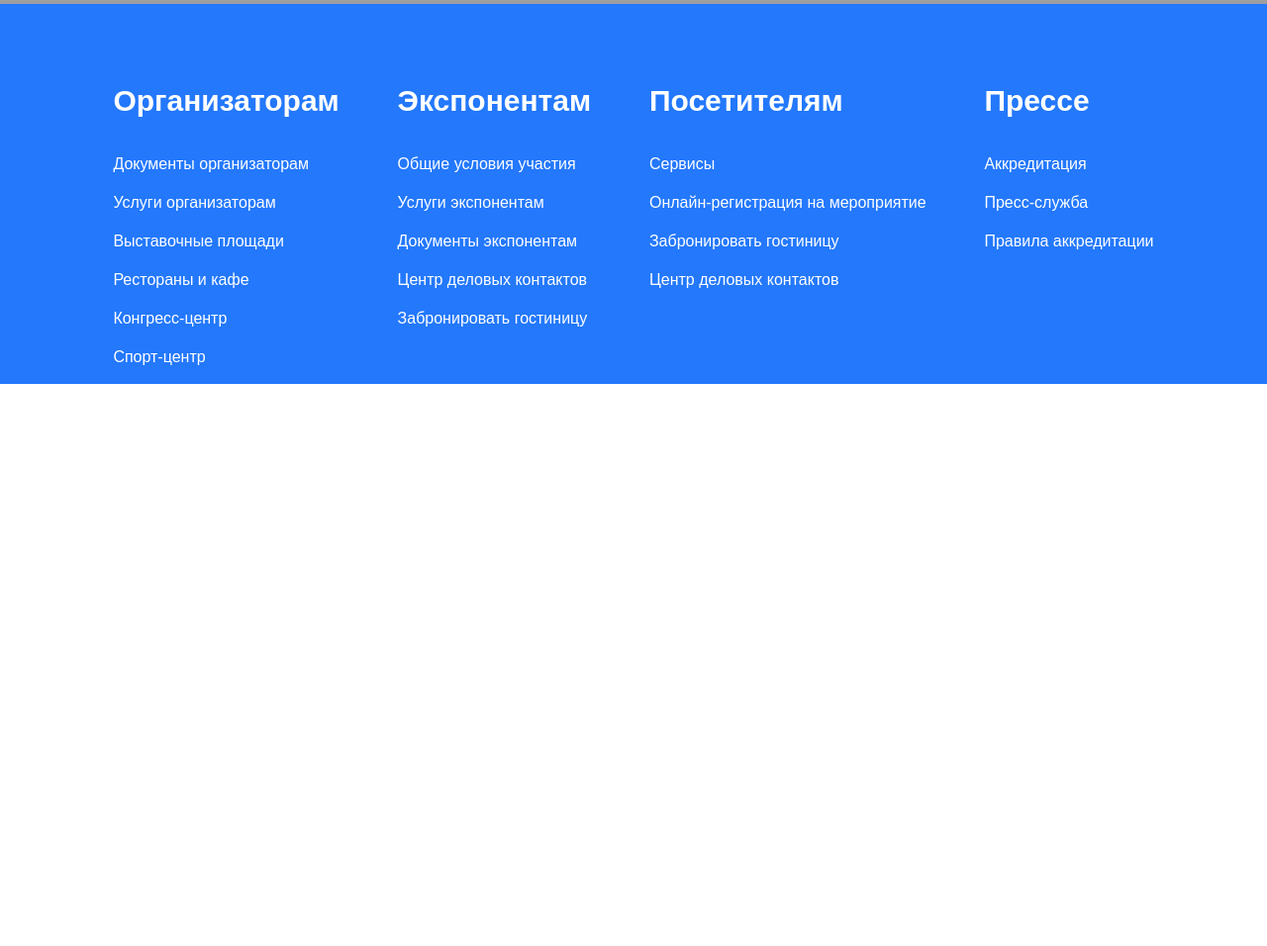
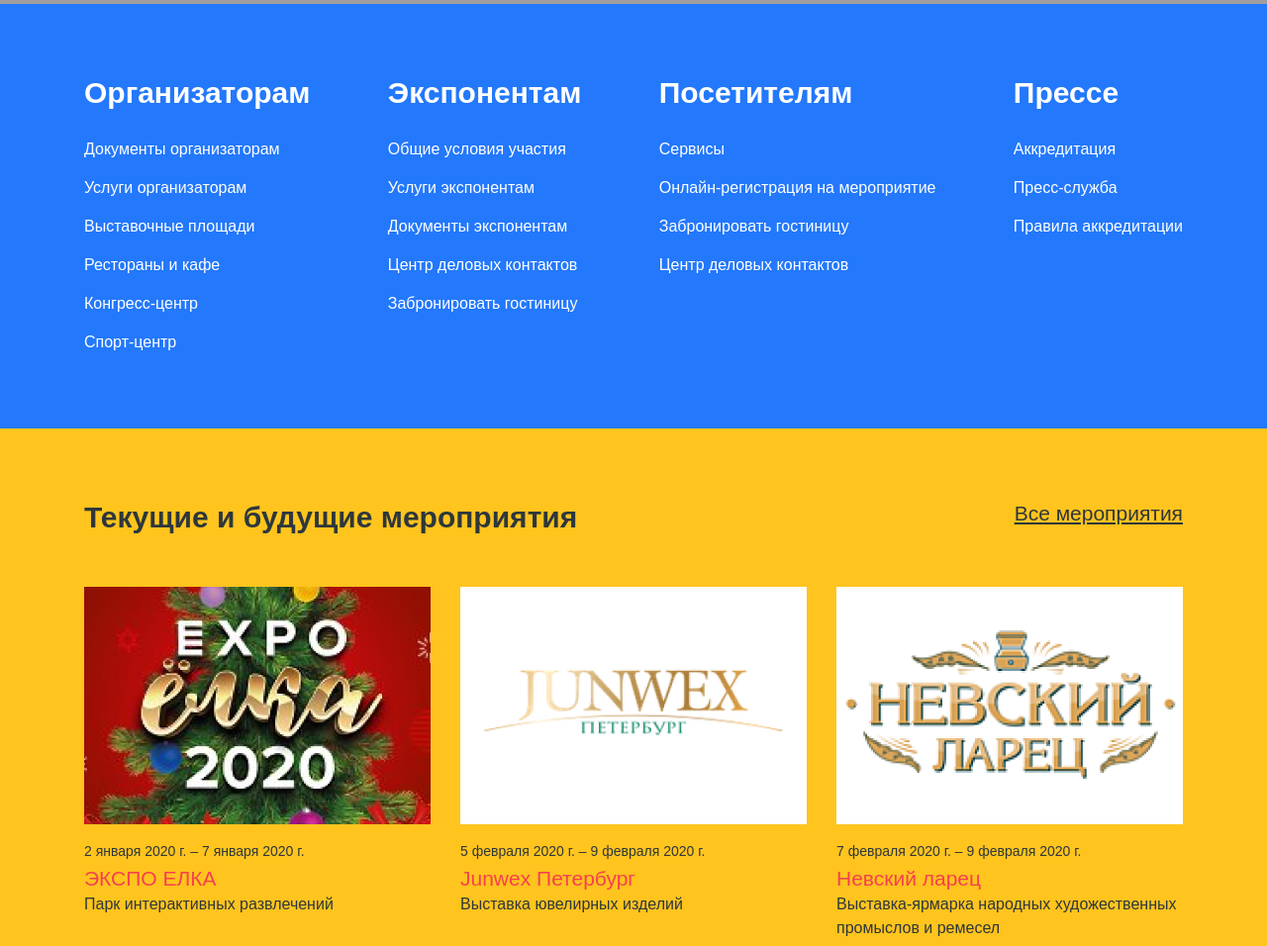
Before and after one commit to DaniilZelianovskiy/helloworld, a plain HTML site: page index.html in a window 1280 px wide. Shown: the part 796-1752 px from the top of the page at 99% size. Before the commit the page ends 1184 px from the top, so only its background shows below. Drawn offline with Linux system fonts and the light colour scheme; grey boxes are pictures that could not be loaded.

Commit message:
create events block

```diff
--- a/css/main.css
+++ b/css/main.css
@@ -96,6 +96,34 @@ flex-direction: column;
     margin-bottom: 35px;
 }
 
+.arrow1-1 {
+    position: absolute;
+    border-top: 1px solid #FFFFFF;
+    width:6px;
+    margin-left: 10px;
+    transform:rotate(45deg);
+    left: 212px;
+    top: 474px;
+}
+
+.arrow1 {
+    position: absolute;
+    border-top: 1px solid #FFFFFF;
+    width:16px;
+    left: 212px;
+    top: 477px;
+}
+
+.arrow1-2 {
+    position: absolute;
+    border-top: 1px solid #FFFFFF;
+    width:6px;
+    margin-left: 10px;
+    transform:rotate(-45deg);
+    left: 212px;
+    top: 480px;
+}
+
 .blue {
     background: #2378FC;
 }
@@ -124,18 +152,69 @@ flex-direction: column;
 
 .blue-block {
     display: flex;
-    justify-content: space-around;
-}
-
-.blue-margin {
-margin-top: 75px;
+    justify-content: space-between;
 }
 
 .font-size-xl {
     font-size: 30px;
+    line-height: 30px;
+}
+
+.blue-heading {
+    margin-top: 75px;
     margin-bottom: 30px;
 }
 
-.margin-blue {
+.margin-blue li:not(:last-child) {
     margin-bottom: 15px;
 }
+
+.margin-blue {
+    padding-bottom: 75px;
+}
+
+.section-yellow {
+    height: 984px;
+}
+
+.font-size-sl {
+    font-size: 21px;
+    line-height: 21px;
+}
+
+.section2-top {
+    display: flex;
+    justify-content: space-between;
+    padding-top: 75px;
+    color:#2E373B;
+}
+
+.section2-top a {
+    text-decoration: underline;
+}
+
+.section2-bottom {
+    display: flex;
+    flex-wrap: wrap;
+    justify-content: space-between;
+    margin-top: 55px;
+    color:#2E373B;
+}
+
+.section2-bottom img {
+    padding-bottom: 20px;
+}
+
+.red-color {
+    color:#F6404F;
+    padding-bottom: 10px;
+    padding-top: 10px;
+}
+
+.yellow-box {
+    margin-bottom: 40px;
+}
+
+.margin-box-yellow {
+    padding-bottom: 10px;
+}
--- a/index.html
+++ b/index.html
@@ -33,6 +33,9 @@
             конгрессно-выставочный центр Санкт-Петербур
           </p>
           <a href="/" class="font-size-sm">О комплексе</a>
+          <span class="arrow1-1"></span>
+          <span class="arrow1 logo-arrow"></span>
+          <span class="arrow1-2"></span>
       </div>
       <div class="right">
         <article class="blue palet">
@@ -44,14 +47,14 @@
         </article>
         <article class="turquoise palet">
           <h3 class="palet-title">
-          <span class="text-palet-2">Как добраться</span>
+          <span>Как добраться</span>
           <span>до Экспофорума</span>
           </h3>
           <a href="/" class="font-size-sm link-block">Подробнее</a>
         </article>
         <article class="yellow palet">
           <h3 class="palet-title">
-          <span class="text-palet-2">Онлайн-заявка</span>
+          <span>Онлайн-заявка</span>
           <span>на организацию</span>
           <span>мероприятия</span>
           </h3>
@@ -59,7 +62,7 @@
         </article>
         <article class="red palet">
           <h3 class="palet-title">
-          <span class="text-palet">План</span>
+          <span>План</span>
           <span>и инфраструктура</span>
           <span>комплекса</span>
           </h3>
@@ -69,37 +72,94 @@
   </header>
   <main>
     <section class="blue">
-        <div class="container blue-block">
-        <article class="blue-margin">
-          <h2 class="font-size-xl">Организаторам</h2>
-          <p class="margin-blue">Документы организаторам</p>
-          <p class="margin-blue">Услуги организаторам</p>
-          <p class="margin-blue">Выставочные площади</p>
-          <p class="margin-blue">Рестораны и кафе</p>
-          <p class="margin-blue">Конгресс-центр</p>
-          <p class="margin-blue">Спорт-центр</p>
+      <div class="container">
+        <nav class="blue-block">
+          <ul>
+            <li><h2 class="font-size-xl blue-heading">Организаторам</h2></li>
+              <ul class="margin-blue">
+                <li><a href="/">Документы организаторам</a></li>
+                <li><a href="/">Услуги организаторам</a></li>
+                <li><a href="/">Выставочные площади</a></li>
+                <li><a href="/">Рестораны и кафе</a></li>
+                <li><a href="/">Конгресс-центр</a></li>
+                <li><a href="/">Спорт-центр</a></li>
+              </ul>
+          </ul>
+          <ul>
+            <li><h2 class="font-size-xl blue-heading">Экспонентам</h2></li>
+              <ul class="margin-blue">
+                <li><a href="/">Общие условия участия</a></li>
+                <li><a href="/">Услуги экспонентам</a></li>
+                <li><a href="/">Документы экспонентам</a></li>
+                <li><a href="/">Центр деловых контактов</a></li>
+                <li><a href="/">Забронировать гостиницу</a></li>
+              </ul>
+          </ul>
+          <ul>
+            <li><h2 class="font-size-xl blue-heading">Посетителям</h2></li>
+              <ul class="margin-blue">
+                <li><a href="/">Сервисы</a></li>
+                <li><a href="/">Онлайн-регистрация на мероприятие</a></li>
+                <li><a href="/">Забронировать гостиницу</a></li>
+                <li><a href="/">Центр деловых контактов</a></li>
+              </ul>
+          </ul>
+          <ul>
+            <li><h2 class="font-size-xl blue-heading">Прессе</h2></li>
+              <ul class="margin-blue">
+                <li><a href="/">Аккредитация</a></li>
+                <li><a href="/">Пресс-служба</a></li>
+                <li><a href="/">Правила аккредитации</a></li>
+              </ul>
+          </ul>
+        </nav>
+      </div>
+    </section>
+    <section class="yellow section-yellow">
+      <div class="container">
+        <div class="section2-top">
+          <h2 class="font-size-xl">Текущие и будущие мероприятия</h2>
+          <a href="/" class="font-size-sl ">Все мероприятия</a>
+        </div>
+        <div class="section2-bottom">
+          <article class="yellow-box">
+            <img src="./img/expoelka.png">
+            <p class="font-size-sm margin-box-yellow">2 января 2020 г. – 7 января 2020 г.</p>
+            <a href="/" class="red-color font-size-sl">ЭКСПО ЕЛКА</a>
+            <p>Парк интерактивных развлечений</p>
           </article>
-        <article class="blue-margin">
-          <h2 class="font-size-xl">Экспонентам</h2>
-          <p class="margin-blue">Общие условия участия</p>
-          <p class="margin-blue">Услуги экспонентам</p>
-          <p class="margin-blue">Документы экспонентам</p>
-          <p class="margin-blue">Центр деловых контактов</p>
-          <p class="margin-blue">Забронировать гостиницу</p>
+          <article>
+            <img src="./img/junwex.png">
+            <p class="font-size-sm margin-box-yellow">5 февраля 2020 г. – 9 февраля 2020 г.</p>
+            <a href="/" class="red-color font-size-sl">Junwex Петербург</a>
+            <p>Выставка ювелирных изделий</p>
           </article>
-        <article class="blue-margin">
-          <h2 class="font-size-xl">Посетителям</h2>
-          <p class="margin-blue">Сервисы</p>
-          <p class="margin-blue">Онлайн-регистрация на мероприятие</p>
-          <p class="margin-blue">Забронировать гостиницу</p>
-          <p class="margin-blue">Центр деловых контактов</p>
+          <article>
+            <img src="./img/nevsk.png">
+            <p class="font-size-sm margin-box-yellow">7 февраля 2020 г. – 9 февраля 2020 г.</p>
+            <a href="/" class="red-color font-size-sl">Невский ларец</a>
+            <p >Выставка-ярмарка народных художественных</p>
+            <p>промыслов и ремесел</p>
           </article>
-        <article class="blue-margin">
-          <h2 class="font-size-xl">Прессе</h2>
-          <p class="margin-blue">Аккредитация</p>
-          <p class="margin-blue">Пресс-служба</p>
-          <p class="margin-blue">Правила аккредитации</p>
+          <article >
+            <img src="./img/ponaexali.png">
+            <p class="font-size-sm margin-box-yellow">14 февраля 2020 г. – 23 февраля 2020 г.</p>
+            <a href="/" class="red-color font-size-sl">ПОНАЕХАЛИ!</a>
+            <p >Специализированная арт-ярмарка</p>
           </article>
+          <article >
+            <img src="./img/Rectangle 8 .png">
+            <p class="font-size-sm margin-box-yellow">18 февраля 2020 г. – 21 февраля 2020 г.</p>
+            <a href="/" class="red-color font-size-sl">VET.CAMP</a>
+            <p>Конференция для ветеринарных врачей</p>
+          </article>
+          <article>
+            <img src="./img/vetcamp.png">
+            <p class="font-size-sm margin-box-yellow">26 февраля 2020 г. – 28 февраля 2020 г.</p>
+            <a href="/" class="red-color font-size-sl">ExpoHoReCa</a>
+            <p>Специализированная выставка</p>
+          </article>
+      </div>
       </div>
     </section>
   </main>
```
Also changed, not shown: img/Rectangle 8 .png (added), img/expoelka.png (added), img/junwex.png (added), img/nevsk.png (added), img/ponaexali.png (added), img/vetcamp.png (added). Lines whose indentation alone changed are shown as unchanged.
